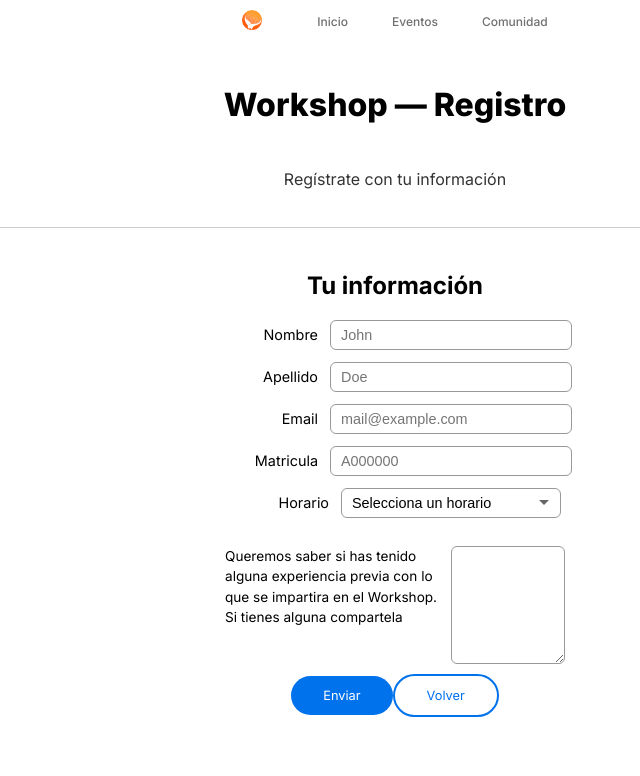
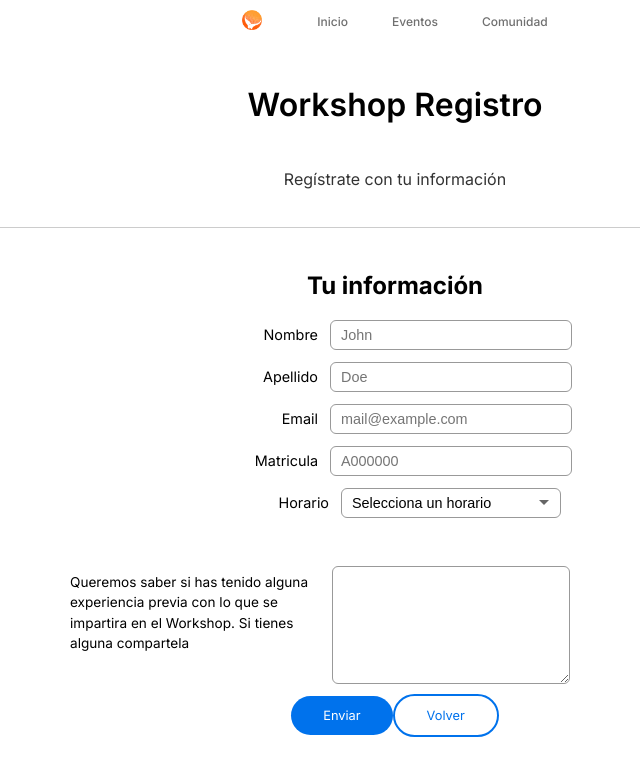
Before and after one commit to iTecCEM/itec_web, a React (Vite) app: page /registro/1 in a window 1280 px wide. Shown: the top 776 px of the page, without its empty margins (245-885 px from the left). Built offline with nearby package versions, Linux system fonts and the light colour scheme.

Commit message:
Change layout for more info input space

```diff
--- a/src/pages/EventInfo.css
+++ b/src/pages/EventInfo.css
@@ -45,6 +45,7 @@
   color: black;
   margin-bottom: 24px;
   letter-spacing: -0.02em;
+  text-align: left;
 }
 
 .eventBody {
@@ -52,6 +53,7 @@
   line-height: 1.6;
   color: black;
   margin-bottom: 16px;
+  text-align: left;
 }
 
 .eventDeadline {
@@ -59,6 +61,7 @@
   color: black;
   margin-top: 24px;
   margin-bottom: 28px;
+  text-align: left;
 }
 
 .eventRequestBtn {
--- a/src/pages/Register.css
+++ b/src/pages/Register.css
@@ -11,7 +11,7 @@
 
 h1 {
   font-size: 2rem;
-  font-weight: 800;
+  font-weight: 600;
   text-align: center;
 }
 
@@ -87,18 +87,24 @@ select.textInput {
 .textareaRow {
   display: flex;
   flex-direction: row;
+  align-items: flex-start;
   margin-top: 16px;
-  width: 340px;
+  padding-top: 20px;
 }
 
 .textareaLabel {
+  width: 250px;
+  margin-left: -150px;
+  flex-shrink: 0;
+  text-align: left;
+  padding-right: 12px;
   font-size: 0.85rem;
   color: black;
-  margin-bottom: 6px;
+  padding-top: 6px;
 }
 
 textarea {
-  width: 100%;
+  width: 220px;
   height: 100px;
   border: 1px solid #999;
   border-radius: 6px;
@@ -106,8 +112,11 @@ textarea {
   background: white;
   resize: vertical;
   color: black;
+  font-size: 0.9rem;
 }
 
 .buttonArea {
   padding: 10px;
+  flex-direction: row;
+  gap: 10px;
 }
--- a/src/pages/Register.tsx
+++ b/src/pages/Register.tsx
@@ -115,7 +115,7 @@ export default function Registro() {
     return (
         <div className='registerContainer'>
             <Navbar></Navbar>
-            <h1>{evento ? evento.titulo : 'Workshop'} — Registro</h1>
+            <h1>{evento ? evento.titulo : 'Workshop'} Registro</h1>
             <p>
                 {evento
                     ? `Regístrate antes del ${evento.deadline}`
```
